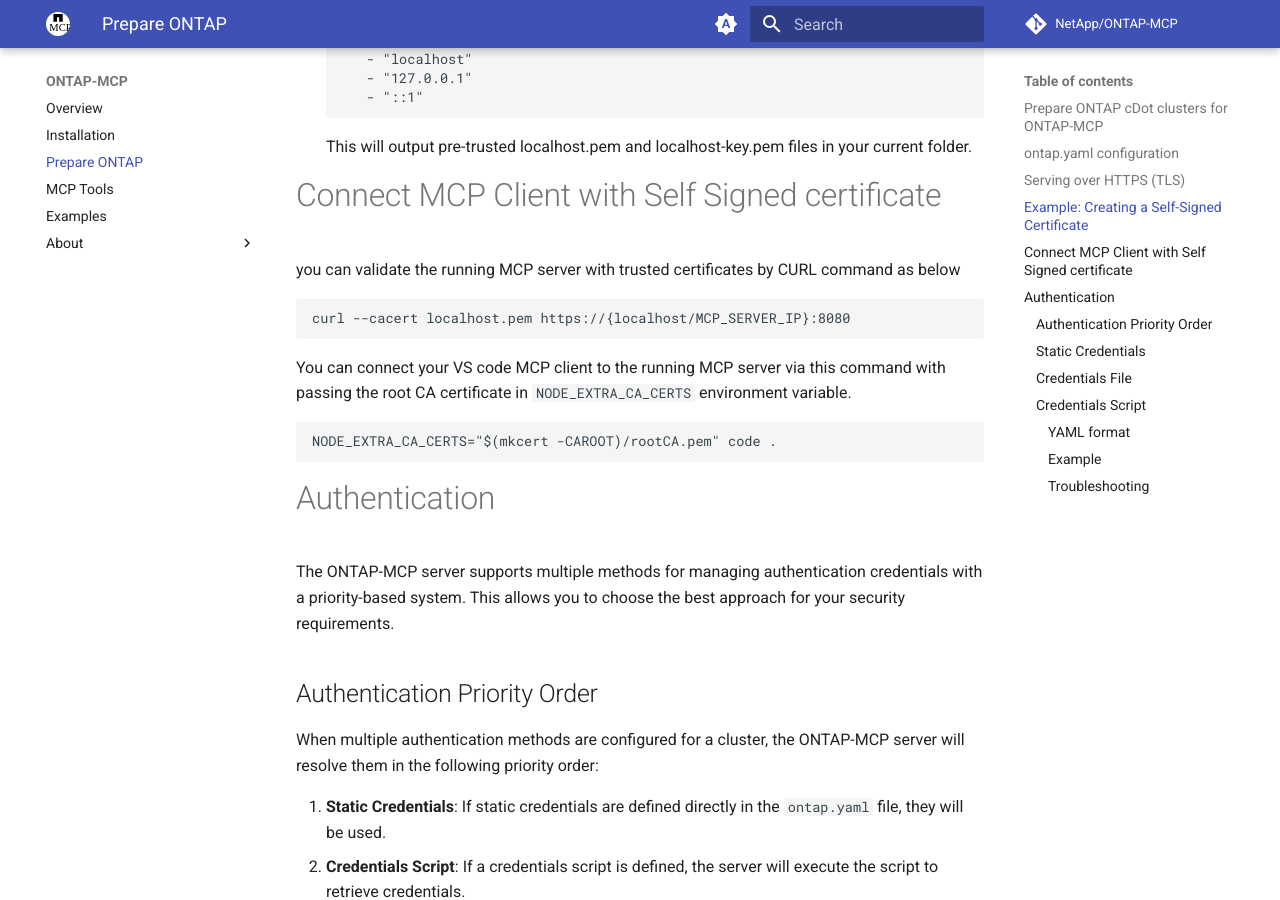
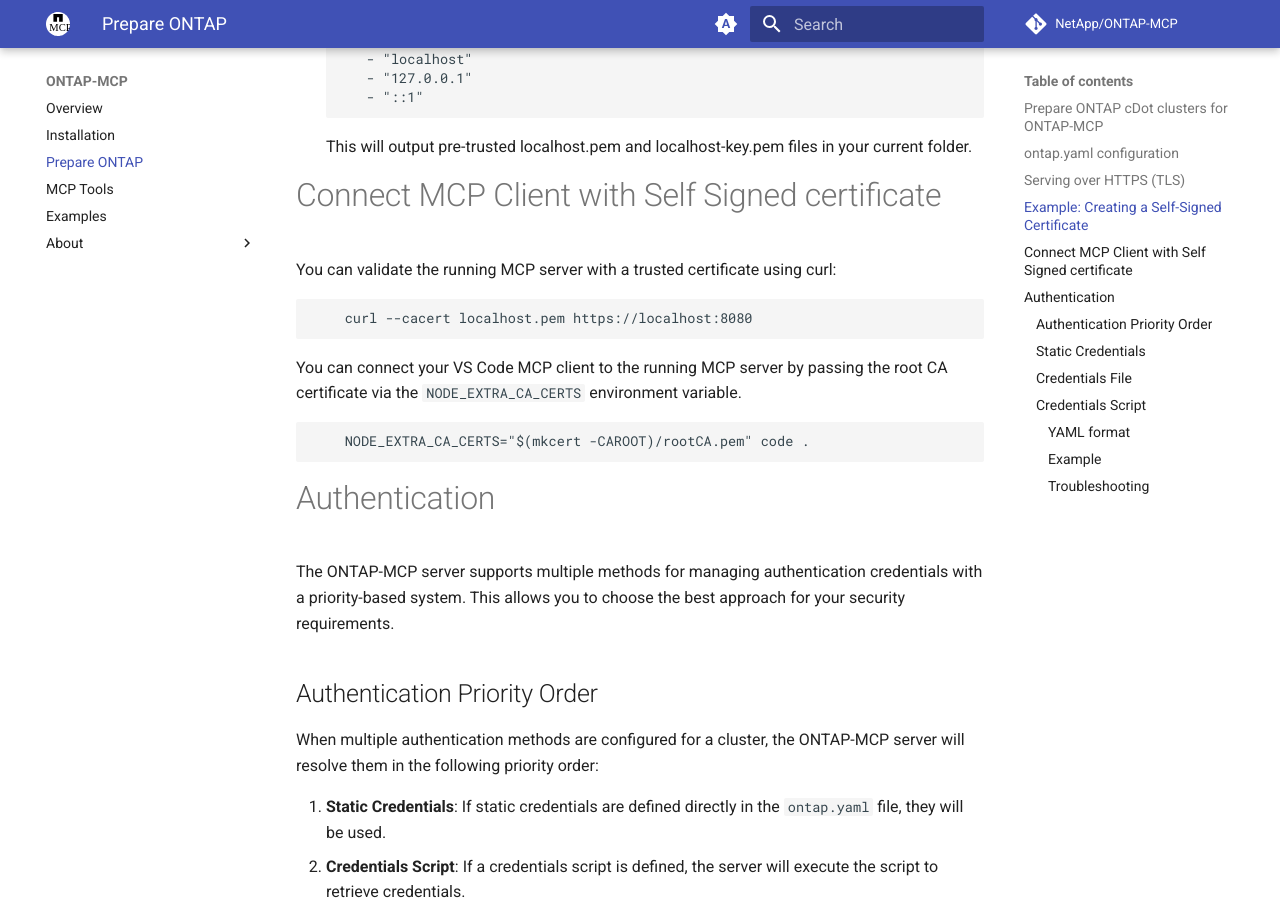
Before and after one commit to NetApp/ontap-mcp, an MkDocs documentation site: the page built from docs/prepare-ontap.md, in a window 1280 px wide and 900 px high, scrolled down 2896 px. Built offline with MkDocs 1.6.1 and Material for MkDocs 9.7.7, drawn with Linux system fonts in a browser that asks for light colours; comment, search, counter and statistics services are not loaded; the version menu is left out.

Commit message:
feat: handled copilot comments

````diff
--- a/docs/prepare-ontap.md
+++ b/docs/prepare-ontap.md
@@ -98,15 +98,16 @@
 
 # Connect MCP Client with Self Signed certificate
 
-you can validate the running MCP server with trusted certificates by CURL command as below
+You can validate the running MCP server with a trusted certificate using curl:
 
 ```
-curl --cacert localhost.pem https://{localhost/MCP_SERVER_IP}:8080
+    curl --cacert localhost.pem https://localhost:8080
 ```
 
-You can connect your VS code MCP client to the running MCP server via this command with passing the root CA certificate in `NODE_EXTRA_CA_CERTS` environment variable.
+You can connect your VS Code MCP client to the running MCP server by passing the root CA certificate via the `NODE_EXTRA_CA_CERTS` environment variable.
+
 ```
-NODE_EXTRA_CA_CERTS="$(mkcert -CAROOT)/rootCA.pem" code .
+    NODE_EXTRA_CA_CERTS="$(mkcert -CAROOT)/rootCA.pem" code .
 ```
 
 
````
Also changed, not shown: 1 other file.
